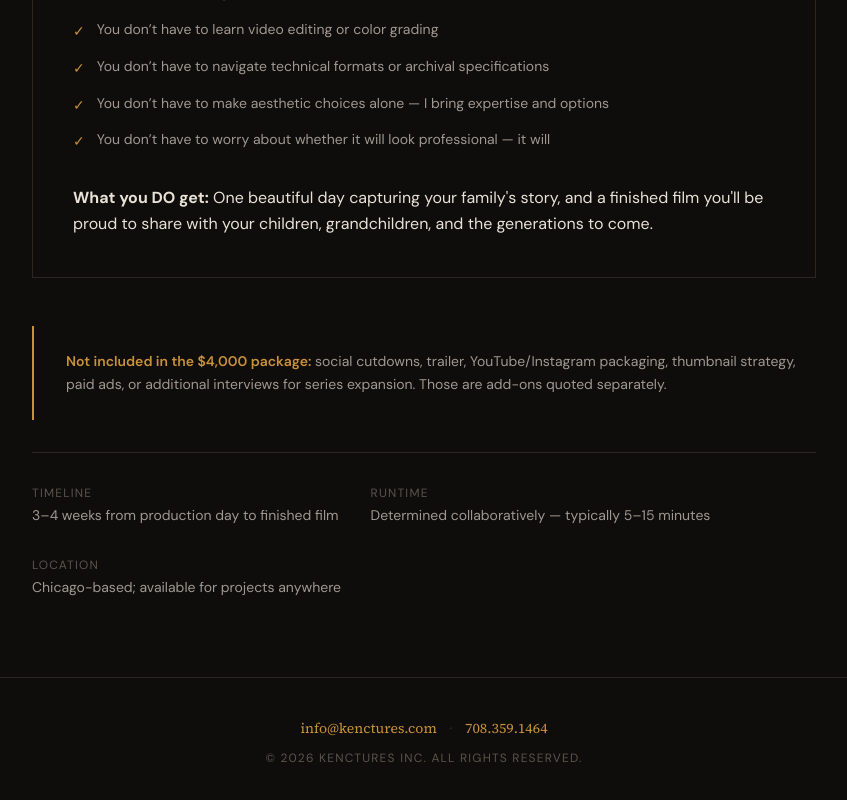
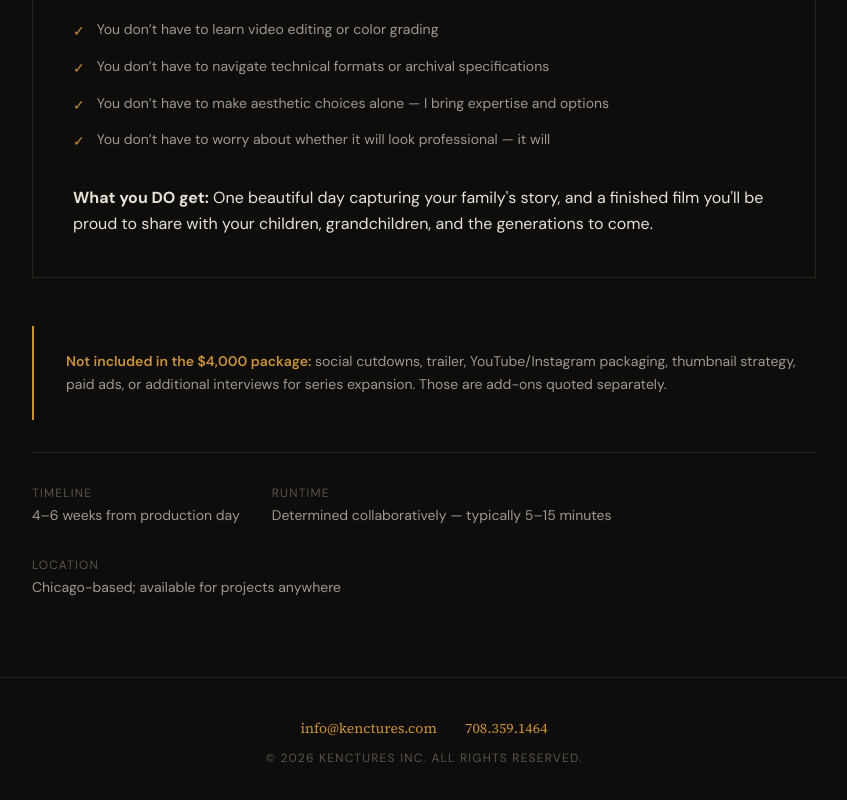
Before and after one commit to KenDigital7/ceola-oware-doc-proposal, a Next.js app: page / in a window 1280 px wide. Shown: the part 6051-6851 px from the top of the page, without its empty margins (216-1063 px from the left). Built offline with nearby package versions, Linux system fonts and the light colour scheme.

Commit message:
fix: update timeline duration in Package component
Extend post-production timeframe and clarify phrasing.

```diff
--- a/components/landing/Package.tsx
+++ b/components/landing/Package.tsx
@@ -126,7 +126,7 @@ export function Package() {
         <div className="mt-8 flex flex-wrap gap-8 border-t border-border pt-8">
           <div>
             <p className="text-xs uppercase tracking-widest text-foreground-subtle">Timeline</p>
-            <p className="mt-1 text-sm text-foreground-muted">3–4 weeks from production day to finished film</p>
+            <p className="mt-1 text-sm text-foreground-muted">4–6 weeks from production day</p>
           </div>
           <div>
             <p className="text-xs uppercase tracking-widest text-foreground-subtle">Runtime</p>
```
